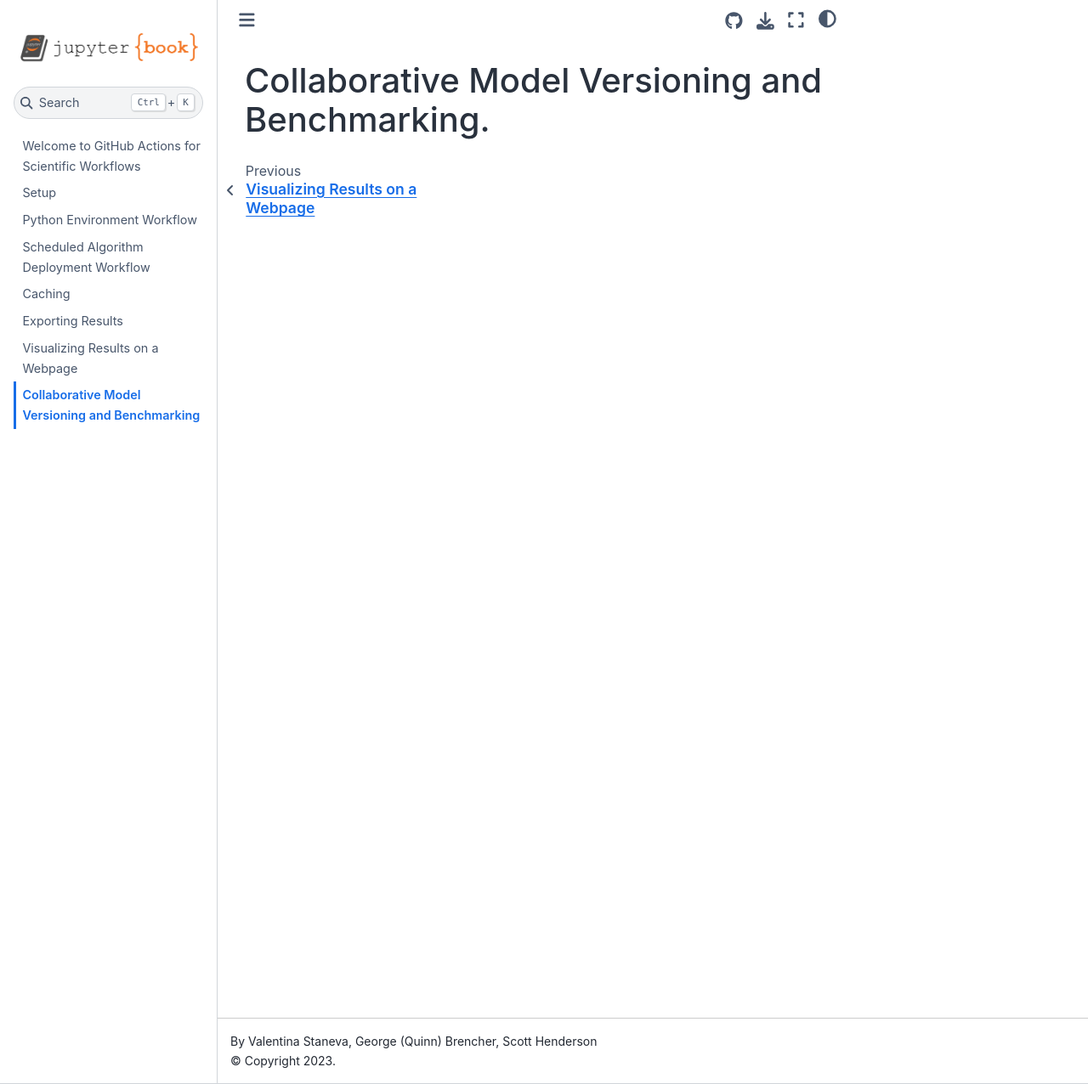
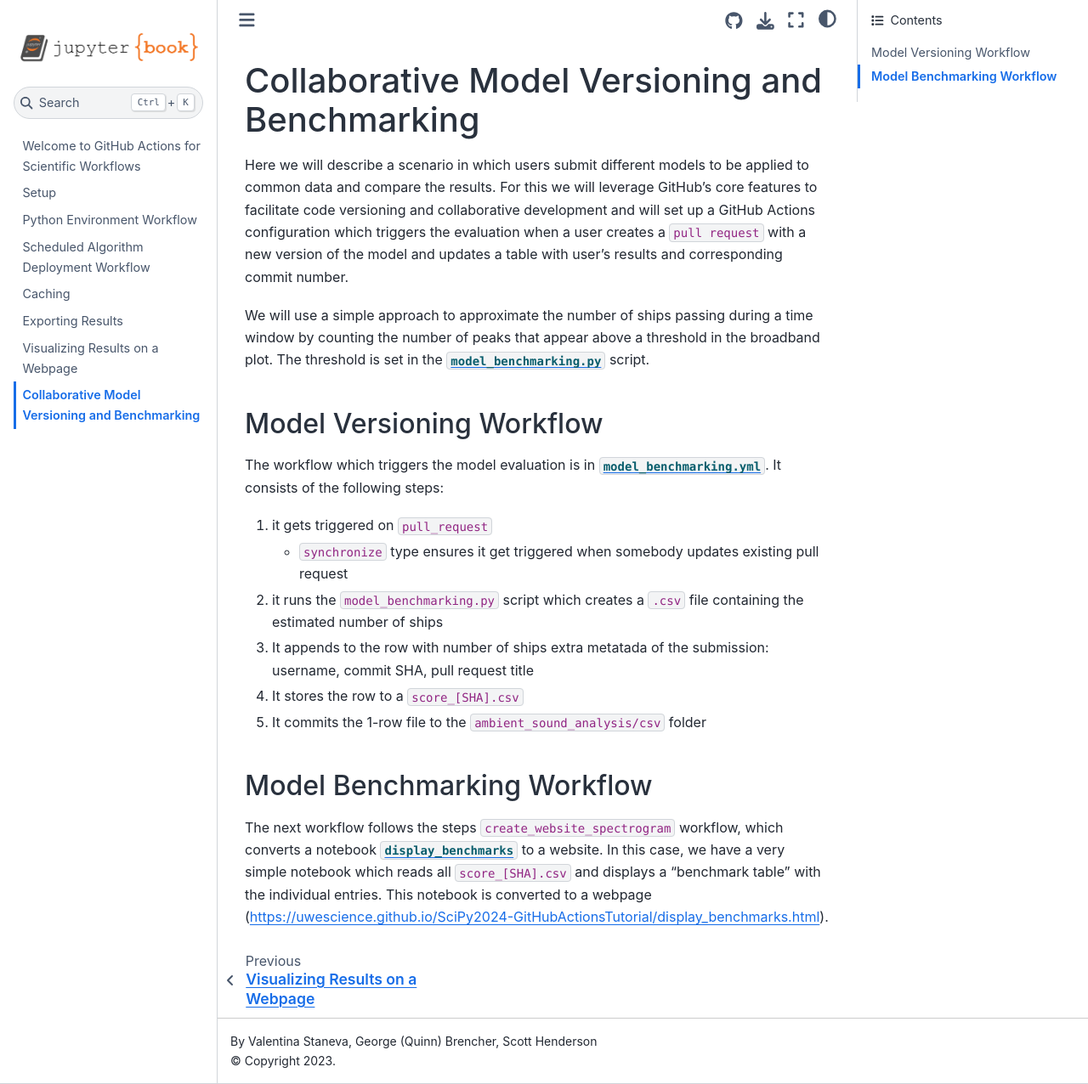
Before and after one commit to uwescience/SciPy2024-GitHubActionsTutorial, a Jupyter Book: the page built from docs/model_benchmarking.md, in a window 1280 px wide and 1276 px high. Shown: the whole window at 85% size. Built offline with Jupyter Book 1.0.4 settings and Sphinx 7.4.7 and the Sphinx Book theme 1.1.4, drawn with Linux system fonts in a browser that asks for light colours; pages that are not in the unit, such as notebooks, are missing from menus.

Commit message:
adding section on model benchmarking

```diff
--- a/docs/model_benchmarking.md
+++ b/docs/model_benchmarking.md
@@ -1 +1,21 @@
-# Collaborative Model Versioning and Benchmarking.
+# Collaborative Model Versioning and Benchmarking
+
+Here we will describe a scenario in which users submit different models to be applied to common data and compare the results. For this we will leverage GitHub's core features to facilitate code versioning and collaborative development and will set up a GitHub Actions configuration which triggers the evaluation when a user creates a `pull request` with a new version of the model and updates a table with user's results and corresponding commit number.
+
+We will use a simple approach to approximate the number of ships passing during a time window by counting the number of peaks that appear above a threshold in the broadband plot. The threshold is set in the [`model_benchmarking.py`](https://github.com/uwescience/SciPy2024-GitHubActionsTutorial/blob/main/ambient_sound_analysis/model_benchmarking.py) script.
+
+
+## Model Versioning Workflow
+The workflow which triggers the model evaluation is in [`model_benchmarking.yml`](https://github.com/uwescience/SciPy2024-GitHubActionsTutorial/blob/main/.github/workflows/model_benchmarking.yml). It consists of the following steps:
+
+1. it gets triggered on 	`pull_request`
+	* `synchronize` type ensures it get triggered when somebody updates existing pull request
+2. it runs the `model_benchmarking.py` script which creates a `.csv` file containing the estimated number of ships
+3. It appends to the row with number of ships extra metatada of the submission: username, commit SHA, pull request title
+4. It stores the row to a `score_[SHA].csv`
+5. It commits the 1-row file to the `ambient_sound_analysis/csv` folder
+
+
+## Model Benchmarking Workflow
+
+The next workflow follows the steps `create_website_spectrogram` workflow, which converts a notebook [`display_benchmarks`](https://github.com/uwescience/SciPy2024-GitHubActionsTutorial/blob/main/ambient_sound_analysis/display_benchmarks.ipynb) to a website. In this case, we have a very simple notebook which reads all `score_[SHA].csv` and displays a "benchmark table" with the individual entries. This notebook is converted to a webpage ([https://uwescience.github.io/SciPy2024-GitHubActionsTutorial/display_benchmarks.html](https://uwescience.github.io/SciPy2024-GitHubActionsTutorial/display_benchmarks.html/)).
```
